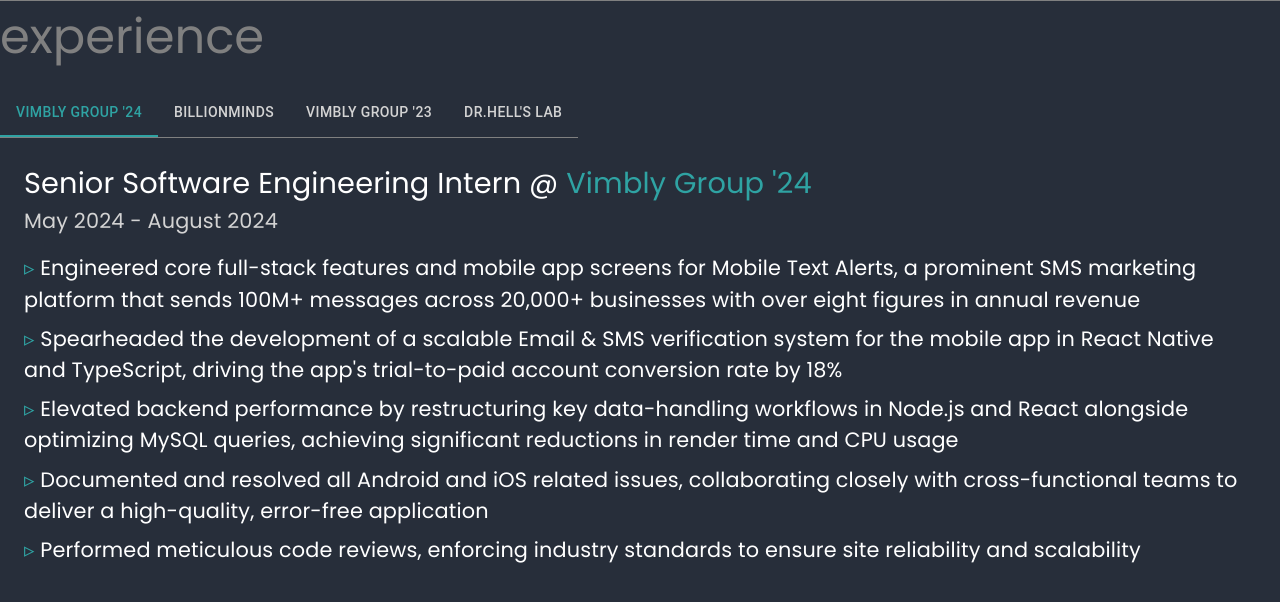
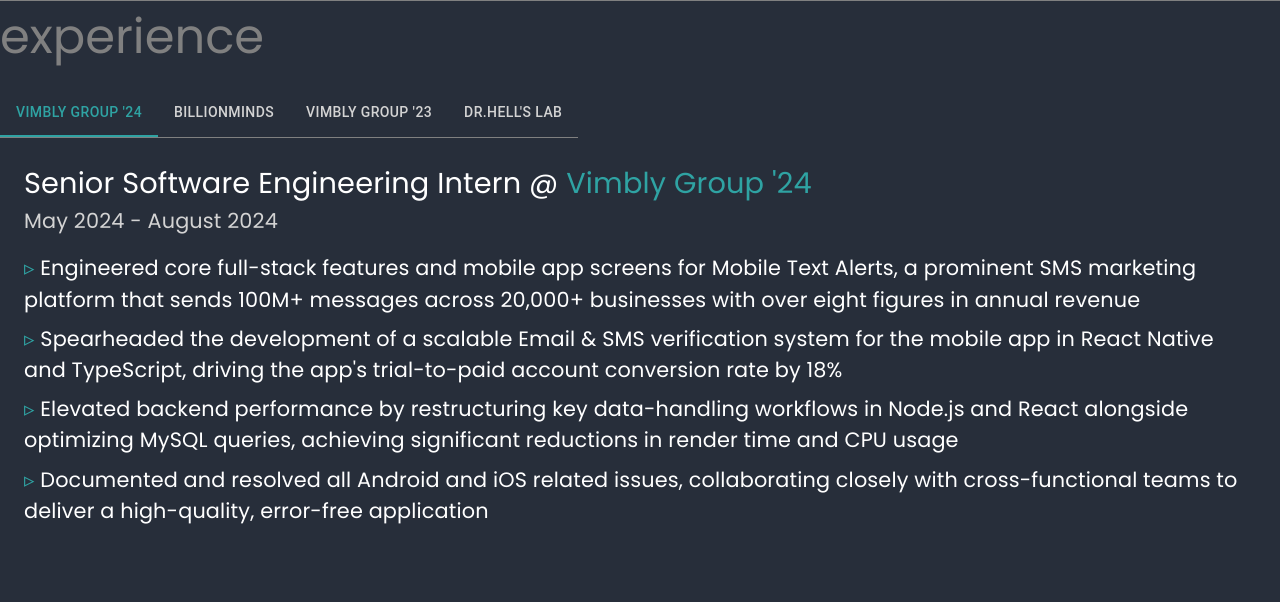
Before and after one commit to niknahadb/personal-website, a Next.js app: page /experience in a window 1280 px wide. Shown: the top 602 px of the page. Built offline with nearby package versions, Linux system fonts and the light colour scheme.

Commit message:
update experience

```diff
--- a/data/experienceData.js
+++ b/data/experienceData.js
@@ -8,7 +8,6 @@
       "Spearheaded the development of a scalable Email & SMS verification system for the mobile app in React Native and TypeScript, driving the app's trial-to-paid account conversion rate by 18%",
       "Elevated backend performance by restructuring key data-handling workflows in Node.js and React alongside optimizing MySQL queries, achieving significant reductions in render time and CPU usage",
       "Documented and resolved all Android and iOS related issues, collaborating closely with cross-functional teams to deliver a high-quality, error-free application",
-      "Performed meticulous code reviews, enforcing industry standards to ensure site reliability and scalability",
     ],
   },
   {
```
